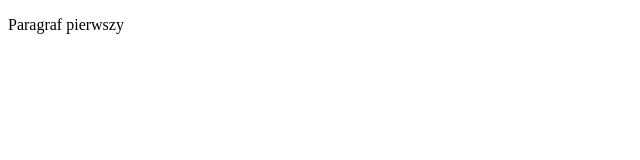
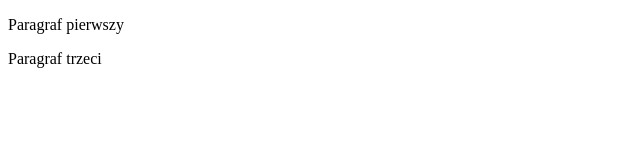
Before and after one commit to fiksacja/fiksacja.github.io, a plain HTML site: page index.html in a window 1280 px wide. Shown: the full height of the page, 0-640 px from the left. Drawn offline with Linux system fonts and the light colour scheme.

Commit message:
Dodano trzeci paragraf na galezi master

```diff
--- a/index.html
+++ b/index.html
@@ -8,5 +8,6 @@
 </head>
 <body>
     <p>Paragraf pierwszy</p>
+    <P>Paragraf trzeci</P>
 </body>
 </html>
```
